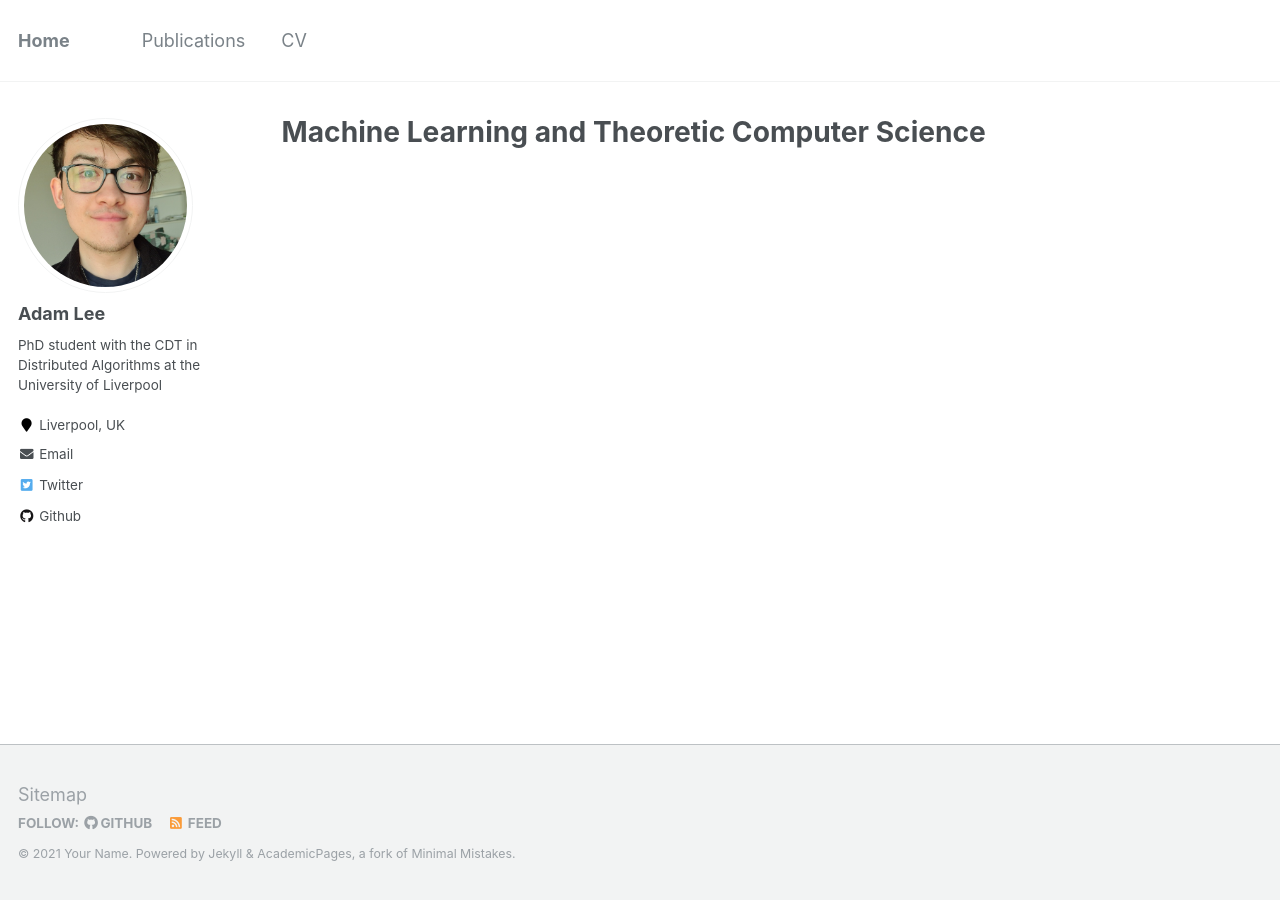
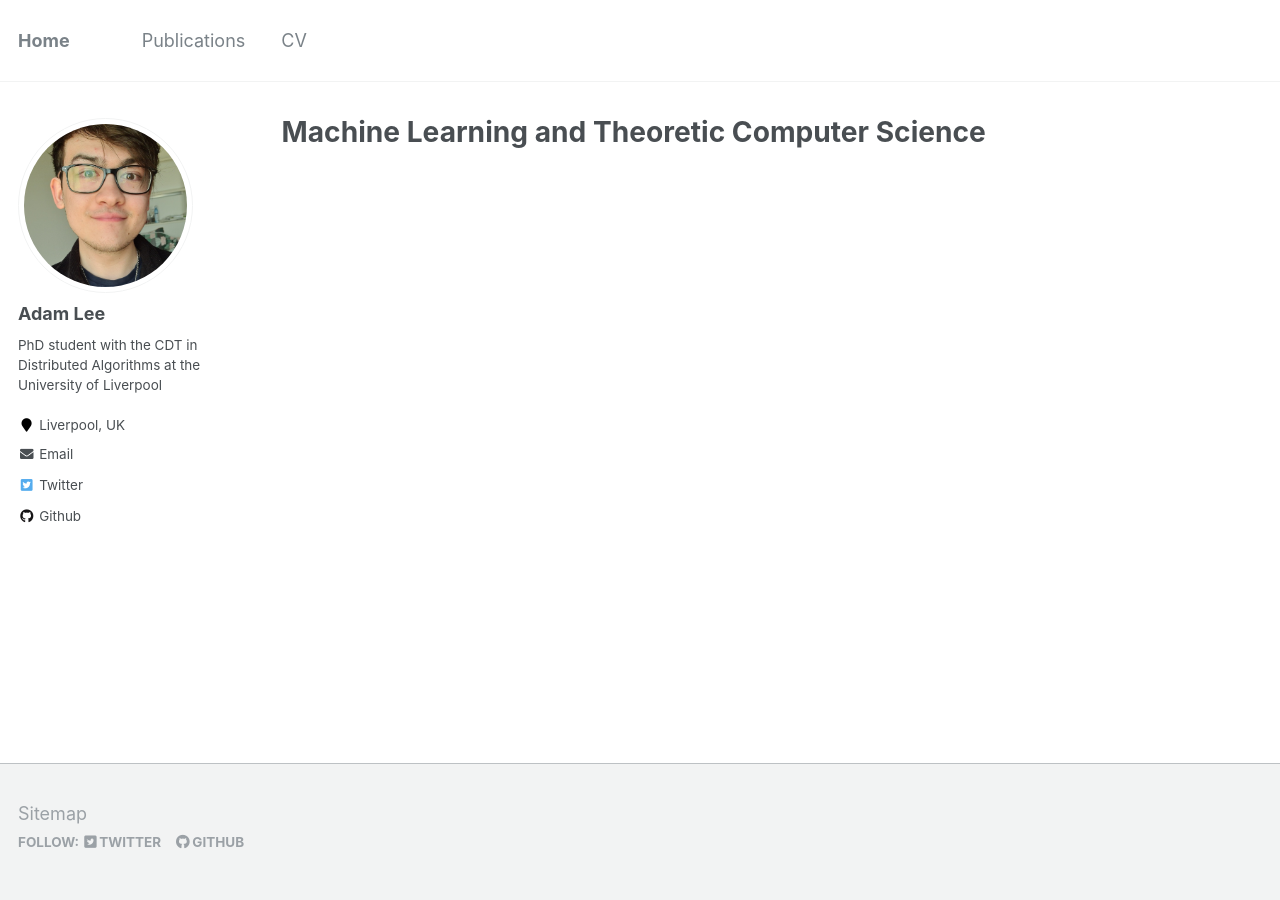
Before and after one commit to sgalee2/sgalee2.github.io, a Jekyll site: the page built from _pages/about.md, in a window 1280 px wide. Built offline with Jekyll 4.4.1, drawn with Linux system fonts in a browser that asks for light colours.

Commit message:
Update footer.html

```diff
--- a/_includes/footer.html
+++ b/_includes/footer.html
@@ -5,20 +5,9 @@
     {% if site.data.ui-text[site.locale].follow_label %}
       <li><strong>{{ site.data.ui-text[site.locale].follow_label }}</strong></li>
     {% endif %}
-    {% if site.twitter.username %}
       <li><a href="https://twitter.com/{{ site.twitter.username }}"><i class="fab fa-twitter-square" aria-hidden="true"></i> Twitter</a></li>
-    {% endif %}
-    {% if site.facebook.username %}
-      <li><a href="https://facebook.com/{{ site.facebook.username }}"><i class="fab fa-facebook-square" aria-hidden="true"></i> Facebook</a></li>
-    {% endif %}
     {% if site.author.github %}
       <li><a href="http://github.com/{{ site.author.github }}"><i class="fab fa-github" aria-hidden="true"></i> GitHub</a></li>
     {% endif %}
-    {% if site.author.bitbucket %}
-      <li><a href="http://bitbucket.org/{{ site.author.bitbucket }}"><i class="fab fa-bitbucket" aria-hidden="true"></i> Bitbucket</a></li>
-    {% endif %}
-    <li><a href="{% if site.atom_feed.path %}{{ site.atom_feed.path }}{% else %}{{ base_path }}/feed.xml{% endif %}"><i class="fa fa-fw fa-rss-square" aria-hidden="true"></i> {{ site.data.ui-text[site.locale].feed_label | default: "Feed" }}</a></li>
   </ul>
 </div>
-
-<div class="page__footer-copyright">&copy; {{ site.time | date: '%Y' }} {{ site.name | default: site.title }}. {{ site.data.ui-text[site.locale].powered_by | default: "Powered by" }} <a href="http://jekyllrb.com" rel="nofollow">Jekyll</a> &amp; <a href="https://github.com/academicpages/academicpages.github.io">AcademicPages</a>, a fork of <a href="https://mademistakes.com/work/minimal-mistakes-jekyll-theme/" rel="nofollow">Minimal Mistakes</a>.</div>
```
